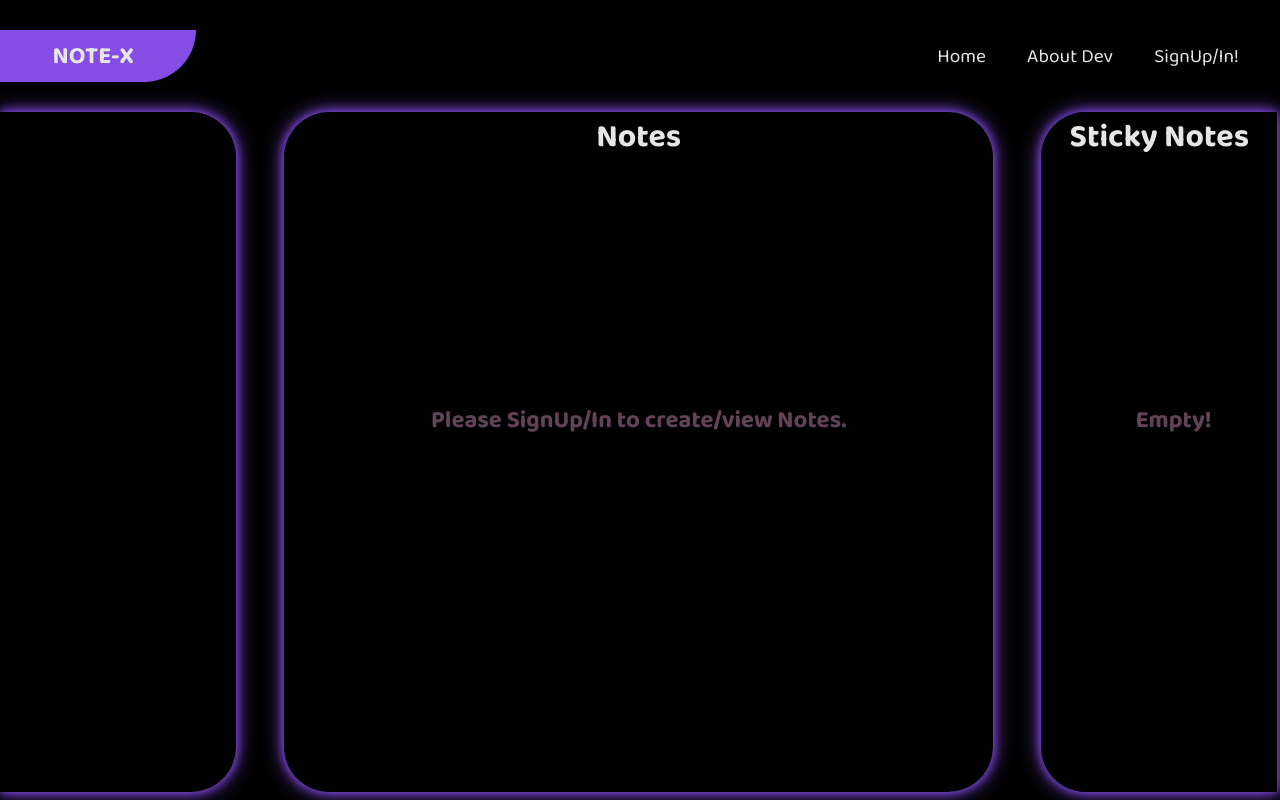
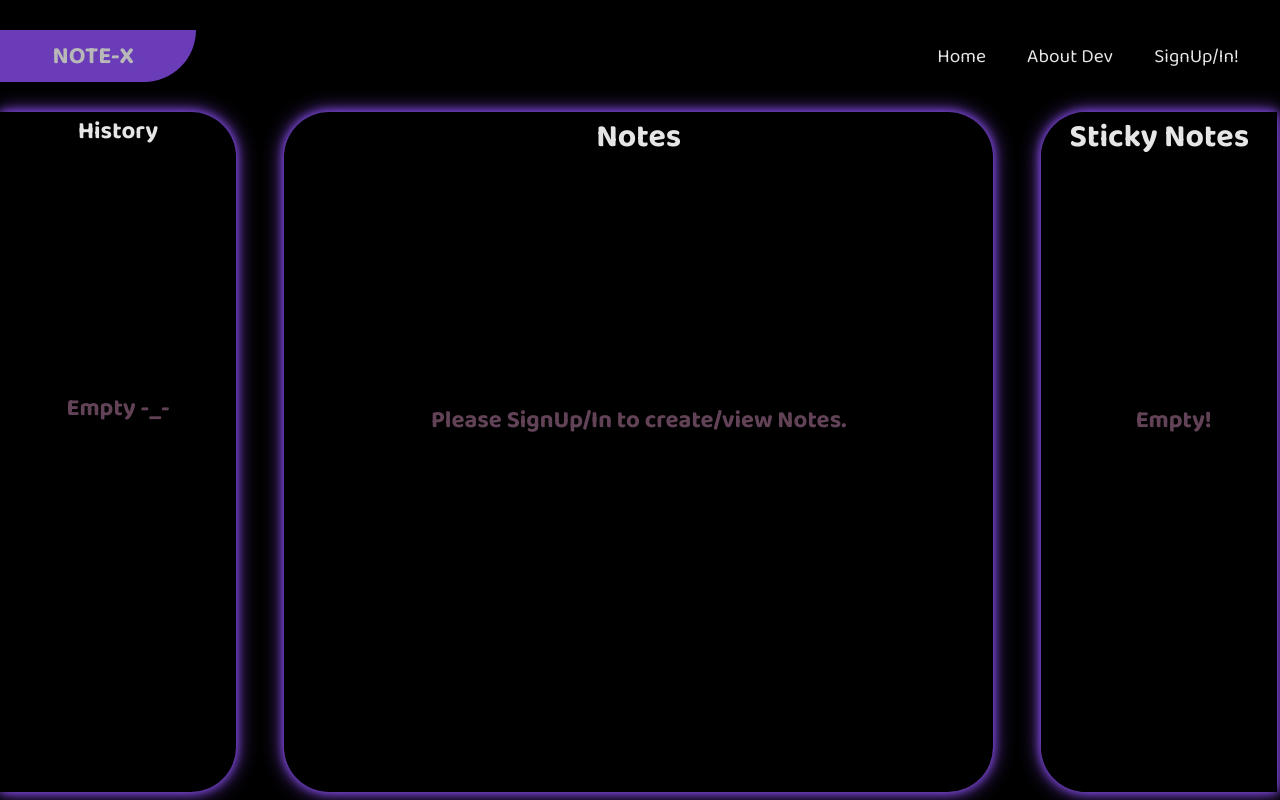
Before and after one commit to ricoderr/NOTE-X, a Django app: page / in a window 1280 px wide. Run offline with Django 5.2, Linux system fonts and the light colour scheme; parts of the project's set-up code (start-up, migrations or seed data) failed here and were passed over.

Commit message:
new column added!

```diff
--- a/base/models.py
+++ b/base/models.py
@@ -1,11 +1,13 @@
 from django.db import models
 from django.contrib.auth.models import User
+from simple_history.models import HistoricalRecords
 
 class Notes(models.Model):
     Topic = models.CharField(max_length=50)
     description = models.TextField(max_length=1000)
     date = models.DateTimeField(auto_now=True)
     user = models.ForeignKey(User, on_delete=models.CASCADE, default=1)
+    history = HistoricalRecords()
 
     def __str__(self):
         return self.Topic
@@ -15,6 +17,7 @@ class Sticky_notes(models.Model):
     Snote = models.CharField(max_length=100)
     date = models.DateTimeField()
     user = models.ForeignKey(User, on_delete=models.CASCADE, default=1)
+    history = HistoricalRecords()
 
     def __str__(self):
         return self.Snote
--- a/base/static/css/main.css
+++ b/base/static/css/main.css
@@ -26,6 +26,7 @@ nav{
 }
 .logo{
     background-color: var(--p-color);
+    opacity: 0.8;
     border: 2px solid transparent;
     border-bottom-right-radius: 100px;
     display: flex;
@@ -37,6 +38,7 @@ nav{
 }
 .logo h1{
     color: var(--t-color);
+    opacity: 1;
     padding: 0.2rem;
     padding-right: 0.8rem;
     border: 2px solid transparent;
@@ -101,6 +103,8 @@ main{
 }
 article{
     display: flex;
+    flex-direction: column;
+    align-items: center;
     border-radius: 45px;
     border-top-left-radius: 0;
     border-bottom-left-radius: 0;
@@ -114,6 +118,24 @@ article:hover{
     box-shadow: -10px 0 20px var(--s-color),10px 0 20px var(--s-color);
 
 }
+.history-ul{
+    padding: 2rem;
+    height: 68%;
+    overflow-y: scroll;
+}
+.history-ul::-webkit-scrollbar {
+    display: none;
+}
+.Logout_button{
+    color:var(--t-color);
+    margin: 0.5rem;
+    font-weight: bold;
+    padding: 0.8rem;
+    border: 2px solid rgb(255, 0, 0);
+    opacity: 0.5;
+    border-radius: 10px;
+}
+/* notes----------------------------------------------------------------------------------------------> */
 .notes{
     margin:  0rem 3rem;
     border-radius: 45px;
@@ -176,7 +198,7 @@ article:hover{
     left: 70%;
     border: 0.2rem solid var(--p-color);
     background-color: black;
-    border-radius: 45px;
+    border-radius: 10px;
     transition: border ease-in-out 0.5s, background-color ease-in-out 0.5s, color ease-in-out 0.5s;
     cursor: pointer;
 }
--- a/base/templates/home.html
+++ b/base/templates/home.html
@@ -26,11 +26,28 @@
     </nav>
     <main>
         {% comment %} The profile {% endcomment %}
-        <article class="profile">
+        <article class="history">
+            <h1>History</h1>
+
+            {% if user.is_authenticated %}
+                <ul class="history-ul" style="height = 100% {%if user.is_authenticated%} height = 68% {%endif%}">
+                    {%for item in history%}
+                        <li>
+                            Created <strong>{{item.Topic}}</strong> at {{item.history_date}}.
+
+                        </li>
+                    {%endfor%}
+                </ul>
+
+            {%else%}
+            <h2 class="SignUprequest">Empty -_-</h2>
+            {% endif %}
+
+
             {%if user.is_authenticated%}
                 <form action="{% url 'Logout'%}" method="POST">
                 {%csrf_token%}
-                    <button type="submit">Log out</button>
+                    <button type="submit" class="Logout_button">Log out</button>
                 </form>
             {%endif%}
 
--- a/base/views.py
+++ b/base/views.py
@@ -4,9 +4,12 @@ from django.contrib.auth.models import User
 from django.db import IntegrityError
 from django.contrib import messages
 from django.contrib.auth import authenticate, login, logout
+from itertools import chain
+from operator import attrgetter
 
 
 def home(request):
+    combined_history = []
     if request.user.is_authenticated:
         notes = Notes.objects.filter(user = request.user)
         Snotes = Sticky_notes.objects.filter(user = request.user)
@@ -20,6 +23,17 @@ def home(request):
             else:
                 messages.error(request, "Sorry! Invalid input")
             return redirect('home')
+
+        note_history = Notes.history.filter(user = request.user).all()
+        snote_history = Sticky_notes.history.filter(user = request.user).all()
+
+        combined_history = sorted(
+        chain(note_history, snote_history),
+        key=attrgetter('history_date'),
+        reverse=True
+        )
+
+
     else:
         notes = None
         Snotes = None
@@ -28,7 +42,8 @@ def home(request):
 
     return render(request,"home.html",{"notes": notes,
                                        "Snotes": Snotes,
-                                       "user":request.user})
+                                       "user":request.user,
+                                       "history":combined_history})
 
 
 def signUp(request):
```
Also changed, not shown: base/migrations/0006_historicalnotes_historicalsticky_notes.py (added), db.sqlite3.
